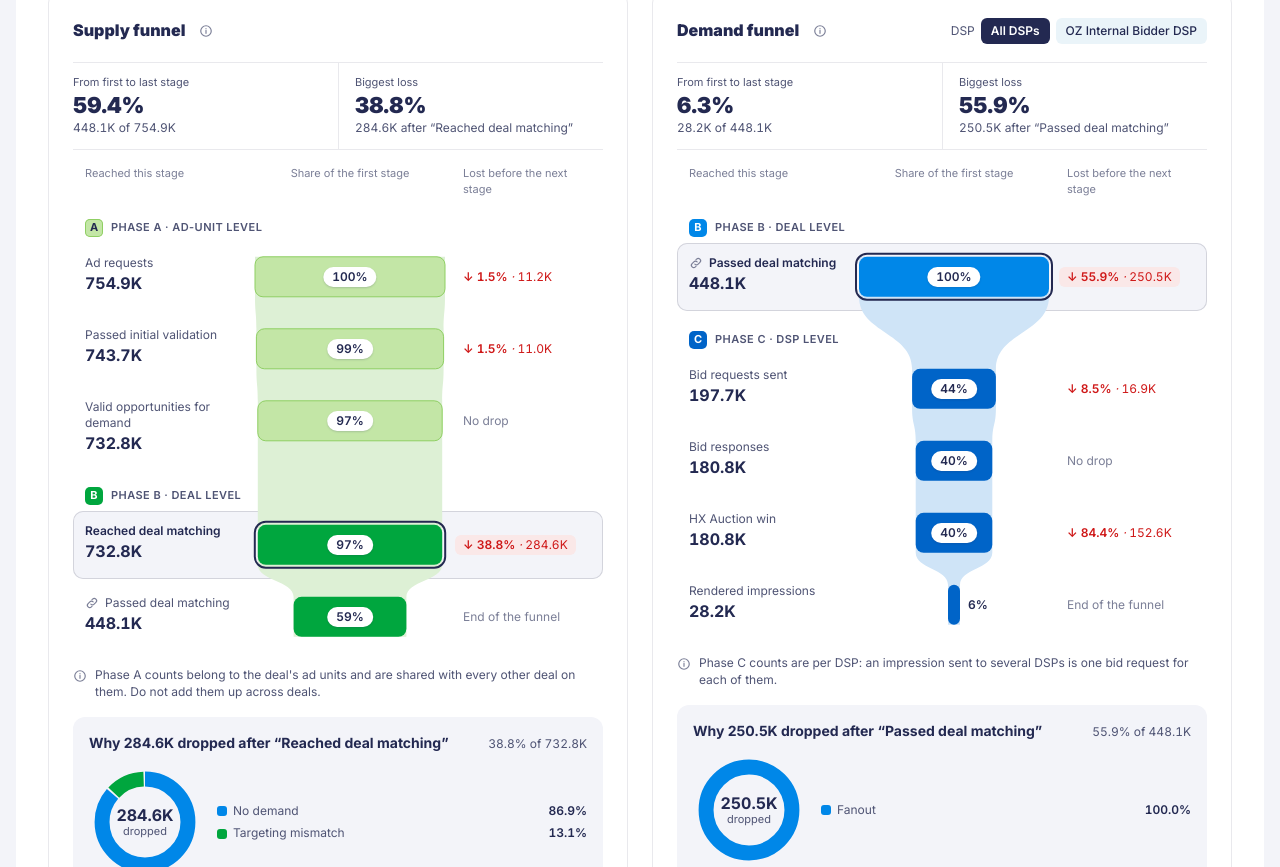
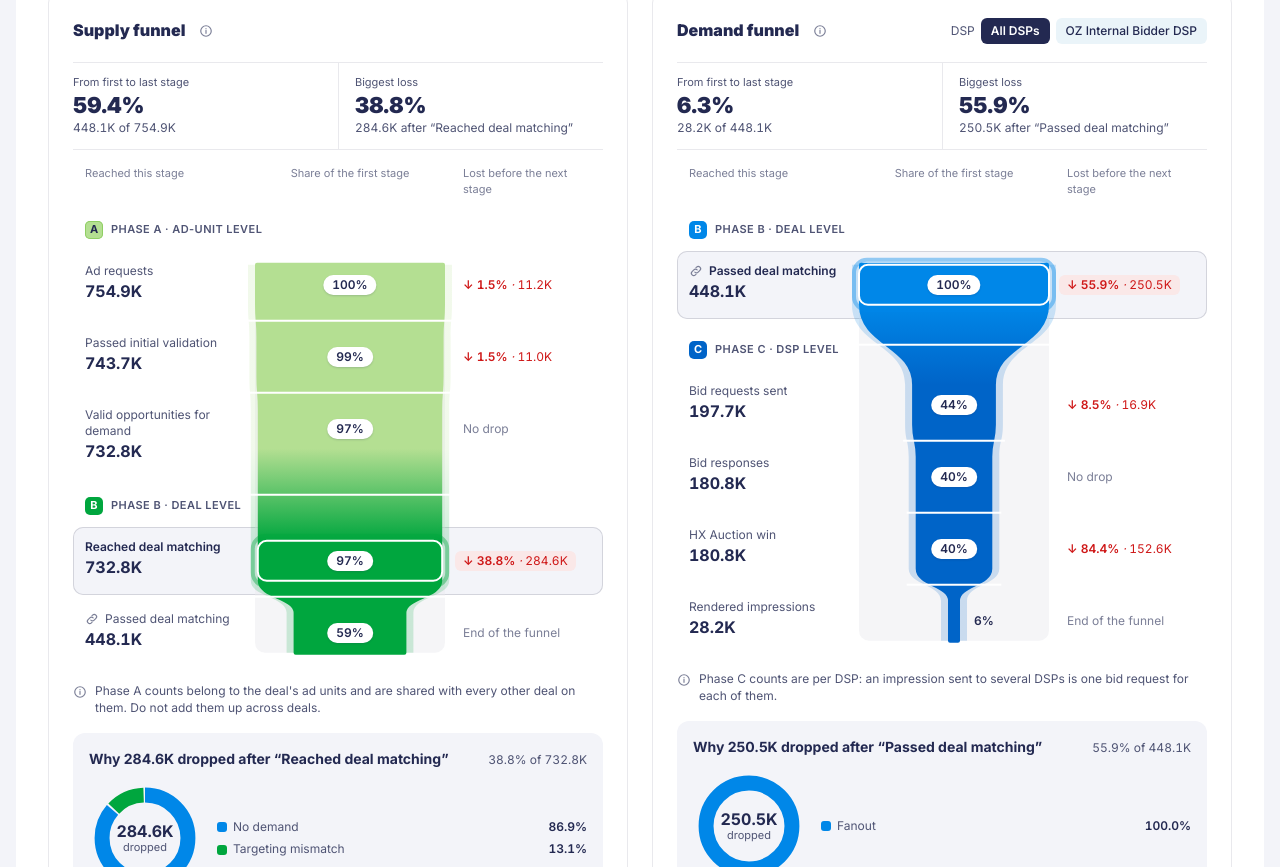
Before and after one commit to Kievkreis/Compas, a plain HTML site: page funnels.html in a window 1280 px wide. Shown: the part 347-1214 px from the top of the page. Drawn offline with Linux system fonts and the light colour scheme; a web font is replaced by a local one.

Commit message:
Funnels: ribbon funnel inside a 100% column, softer selected state, more space under phase labels
Co-Authored-By: Claude Fable 5.2 <noreply@anthropic.com>
Claude-Session: https://claude.ai/code/session_017KkmPQYACwtexvSWZjAFCo

```diff
--- a/funnels.html
+++ b/funnels.html
@@ -18,7 +18,7 @@
   --red:#CF1818; --red10:#FAE8E8; --ok:#2B8A37;
   --bg:#F3F4F9; --surface:#FFFFFF; --soft:#F8F8F9;
   /* funnel colours, as in the product today */
-  --sA:#C3E6A6; --sAline:#8FCF63; --sB:#00A63E; --sLink:#DDF0D5;
+  --sA:#B4DF92; --sAline:#8FCF63; --sB:#00A63E; --sLink:#DDF0D5;
   --dB:#0087E8; --dC:#0064C8; --dLink:#CFE4F7;
   /* reason groups and period marks: steps of the product navy, so they never read as supply or demand */
   --g1:#232951; --g2:#8A8EA8; --g3:#C9CBD8;
@@ -156,7 +156,7 @@ input.in[type=number]::-webkit-outer-spin-button,input.in[type=number]::-webkit-
 .fhead{padding:0 12px 2px;font-size:11px;color:var(--dp60)}
 .fhead span:nth-child(2){text-align:center}
 .fhead span:nth-child(3){padding-left:8px}
-.phase{display:flex;align-items:center;gap:8px;height:30px;margin-top:14px;padding:0 12px;font-size:11px;font-weight:600;letter-spacing:.04em;text-transform:uppercase;color:var(--dp80)}
+.phase{display:flex;align-items:center;gap:8px;height:30px;margin:16px 0 6px;padding:0 12px;font-size:11px;font-weight:600;letter-spacing:.04em;text-transform:uppercase;color:var(--dp80)}
 .pb{display:inline-grid;place-items:center;width:18px;height:18px;border-radius:5px;background:var(--dp10);color:var(--dp);font-size:11px;font-weight:700;letter-spacing:0}
 .pb.sA{background:var(--sA);box-shadow:inset 0 0 0 1px var(--sAline)}.pb.sB{background:var(--sB);color:#fff}.pb.dB{background:var(--dB);color:#fff}.pb.dC{background:var(--dC);color:#fff}
 .phase em{font-style:normal;font-weight:400;text-transform:none;letter-spacing:0;color:var(--dp60)}
@@ -194,7 +194,7 @@ svg.shape{position:absolute;inset:0;width:100%;height:100%;pointer-events:none;z
 .shape .sB{fill:var(--sB)}
 .shape .dB{fill:var(--dB)}
 .shape .dC{fill:var(--dC)}
-.shape .ring{fill:none;stroke:var(--dp);stroke-width:2}
+.shape .lostcol{fill:var(--dp10);opacity:.45}
 .fnote{display:flex;gap:8px;align-items:flex-start;margin:0;font-size:12px;color:var(--dp80)}
 .fnote .ic{margin-top:2px;color:var(--dp60)}
 
@@ -657,24 +657,31 @@ function drawFunnel(key, m) {
   shape(key);
   drawWhy(key, m, c, p);
 }
-/* one continuous funnel shape behind the rows, measured from the layout */
+/* one continuous ribbon: a faint column marks 100%, the ribbon inside it shows what is left at each stage */
 function shape(key) {
   const fn = $('fn-' + key), cells = [...fn.querySelectorAll('.fc')];
   fn.querySelector('svg.shape')?.remove();
   if (!cells.length) return;
   const R = fn.getBoundingClientRect();
-  const g = cells.map(n => { const r = n.getBoundingClientRect(); return { n, cx: r.left - R.left + r.width / 2, t: r.top - R.top + 2, b: r.bottom - R.top - 2, hw: Math.max(+n.dataset.share * r.width / 2, 5) }; });
-  const f = x => x.toFixed(1);
-  let d = `M${f(g[0].cx - g[0].hw)} ${f(g[0].t)}L${f(g[0].cx + g[0].hw)} ${f(g[0].t)}`;
-  g.forEach((a, i) => { d += `L${f(a.cx + a.hw)} ${f(a.b)}`; const n = g[i + 1]; if (n) { const y = (a.b + n.t) / 2; d += `C${f(a.cx + a.hw)} ${f(y)} ${f(n.cx + n.hw)} ${f(y)} ${f(n.cx + n.hw)} ${f(n.t)}`; } });
-  for (let i = g.length - 1; i >= 0; i--) { const a = g[i]; d += `L${f(a.cx - a.hw)} ${f(a.b)}L${f(a.cx - a.hw)} ${f(a.t)}`; const n = g[i - 1]; if (n) { const y = (n.b + a.t) / 2; d += `C${f(a.cx - a.hw)} ${f(y)} ${f(n.cx - n.hw)} ${f(y)} ${f(n.cx - n.hw)} ${f(n.b)}`; } }
-  let svg = `<svg class="shape" aria-hidden="true"><path class="flow" d="${d}Z"/>`;
+  const g = cells.map(n => { const r = n.getBoundingClientRect(); return { n, cx: r.left - R.left + r.width / 2, t: r.top - R.top + 2, b: r.bottom - R.top - 2, hw: Math.max(+n.dataset.share * r.width / 2, 6), col: `var(--${n.dataset.cls})`, on: n.parentElement.classList.contains('on') }; });
+  const f = x => x.toFixed(1), top = g[0], end = g[g.length - 1], H = end.b - top.t;
+  const ribbon = grow => {
+    let d = `M${f(top.cx - top.hw - grow)} ${f(top.t)}L${f(top.cx + top.hw + grow)} ${f(top.t)}`;
+    g.forEach((a, i) => { d += `L${f(a.cx + a.hw + grow)} ${f(a.b)}`; const n = g[i + 1]; if (n) { const y = (a.b + n.t) / 2; d += `C${f(a.cx + a.hw + grow)} ${f(y)} ${f(n.cx + n.hw + grow)} ${f(y)} ${f(n.cx + n.hw + grow)} ${f(n.t)}`; } });
+    for (let i = g.length - 1; i >= 0; i--) { const a = g[i]; d += `L${f(a.cx - a.hw - grow)} ${f(a.b)}L${f(a.cx - a.hw - grow)} ${f(a.t)}`; const n = g[i - 1]; if (n) { const y = (n.b + a.t) / 2; d += `C${f(a.cx - a.hw - grow)} ${f(y)} ${f(n.cx - n.hw - grow)} ${f(y)} ${f(n.cx - n.hw - grow)} ${f(n.b)}`; } }
+    return d + 'Z';
+  };
+  const stops = g.map(a => `<stop offset="${f((a.t - top.t) / H * 100)}%" style="stop-color:${a.col}"/><stop offset="${f((a.b - top.t) / H * 100)}%" style="stop-color:${a.col}"/>`).join('');
+  let svg = `<svg class="shape" aria-hidden="true"><defs><linearGradient id="grad-${key}" gradientUnits="userSpaceOnUse" x1="0" y1="${f(top.t)}" x2="0" y2="${f(end.b)}">${stops}</linearGradient></defs>
+    <rect class="lostcol" x="${f(top.cx - top.hw)}" y="${f(top.t)}" width="${f(top.hw * 2)}" height="${f(H)}" rx="10"/>
+    <path d="${ribbon(7)}" fill="url(#grad-${key})" opacity=".18"/>
+    <path d="${ribbon(-2)}" fill="url(#grad-${key})" stroke="url(#grad-${key})" stroke-width="4" stroke-linejoin="round"/>`;
+  g.forEach((a, i) => { const n = g[i + 1]; if (n) { const y = (a.b + n.t) / 2, w = Math.max(a.hw, n.hw) + 9; svg += `<line x1="${f(a.cx - w)}" x2="${f(a.cx + w)}" y1="${f(y)}" y2="${f(y)}" stroke="#fff" stroke-width="2"/>`; } });
   g.forEach(a => {
-    const on = a.n.parentElement.classList.contains('on'), rx = Math.min(8, a.hw);
-    svg += `<rect class="${a.n.dataset.cls}" x="${f(a.cx - a.hw)}" y="${f(a.t)}" width="${f(a.hw * 2)}" height="${f(a.b - a.t)}" rx="${rx}"/>`;
-    if (on) svg += `<rect class="ring" x="${f(a.cx - a.hw - 3)}" y="${f(a.t - 3)}" width="${f(a.hw * 2 + 6)}" height="${f(a.b - a.t + 6)}" rx="${rx + 3}"/>`;
+    if (a.on) svg += `<rect x="${f(a.cx - a.hw - 5)}" y="${f(a.t - 5)}" width="${f(a.hw * 2 + 10)}" height="${f(a.b - a.t + 10)}" rx="13" fill="none" style="stroke:${a.col}" stroke-opacity=".4" stroke-width="4"/>
+      <rect x="${f(a.cx - a.hw)}" y="${f(a.t)}" width="${f(a.hw * 2)}" height="${f(a.b - a.t)}" rx="${Math.min(9, a.hw)}" style="fill:${a.col};stroke:#fff" stroke-width="2"/>`;
     const pill = a.n.firstElementChild; pill.classList.remove('out'); const out = a.hw * 2 < pill.offsetWidth + 8;
-    pill.classList.toggle('out', out); pill.style.left = out ? `calc(50% + ${f(a.hw + (on ? 11 : 8))}px)` : '';
+    pill.classList.toggle('out', out); pill.style.left = out ? `calc(50% + ${f(a.hw + (a.on ? 16 : 14))}px)` : '';
   });
   fn.insertAdjacentHTML('beforeend', svg + '</svg>');
 }
```
